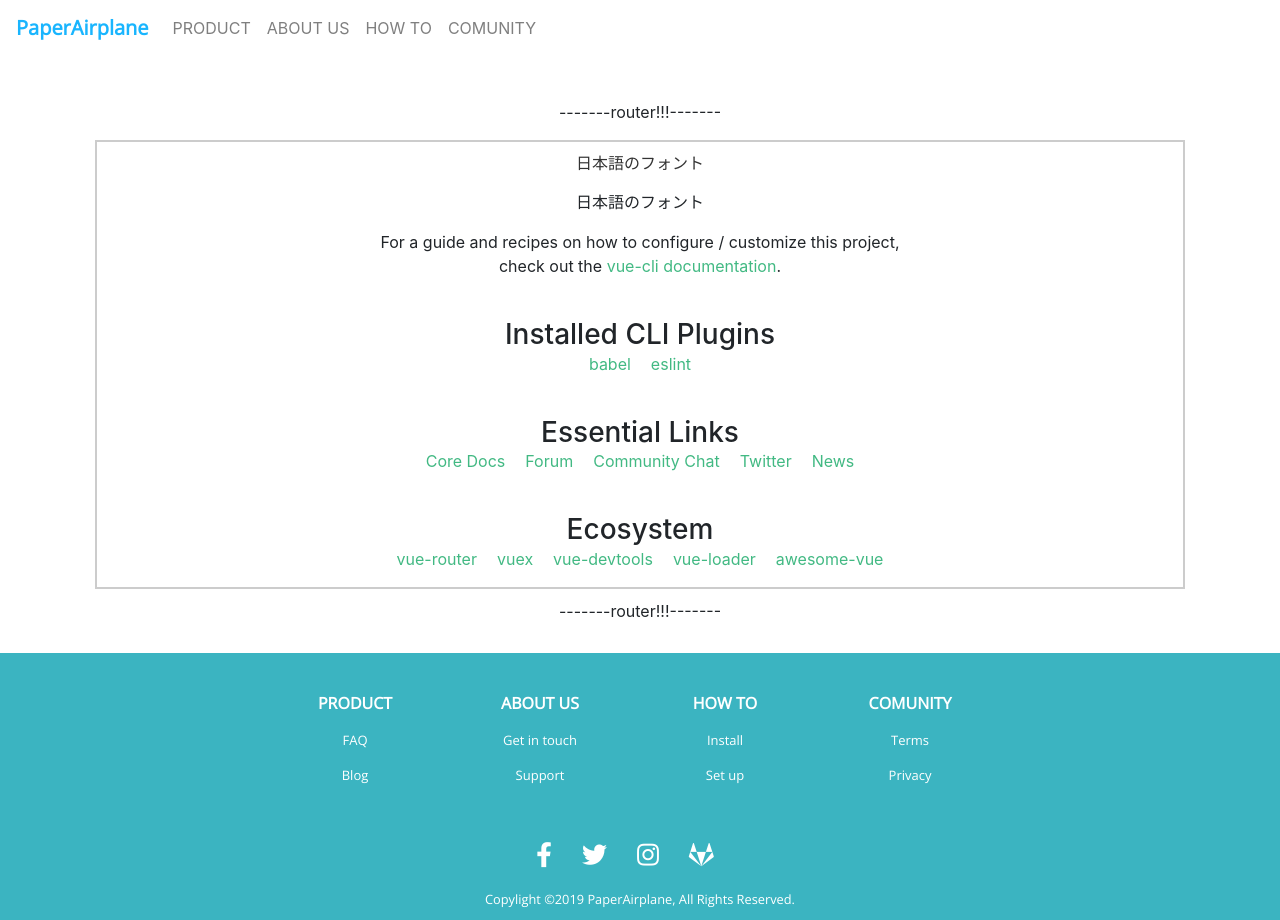
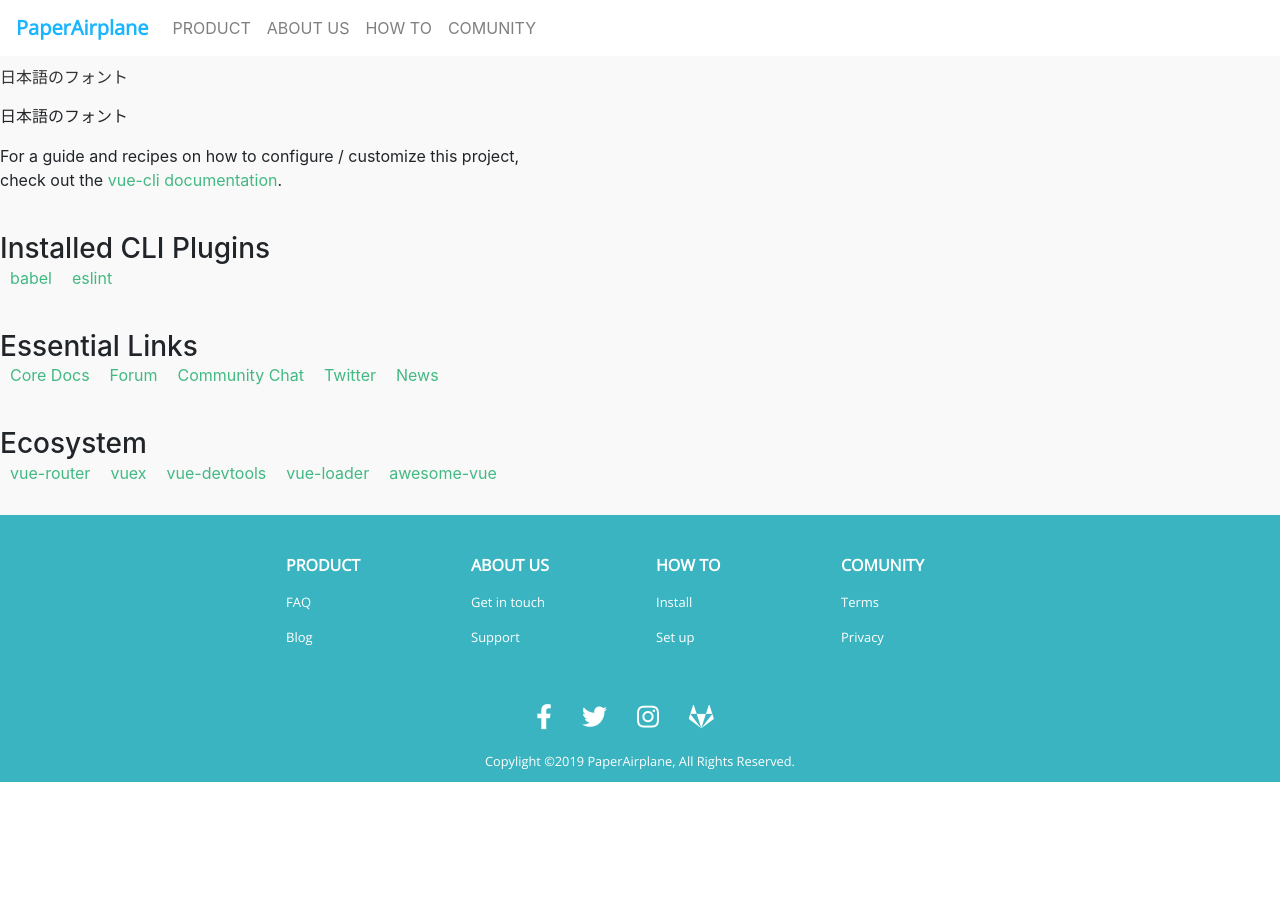
Before and after one commit to okuxxbos20/PaperAirplane, a Vue app in the folder vue/: page / in a window 1280 px wide. After the commit the page ends 800 px from the top, so only its background shows below. Built offline with nearby package versions, Linux system fonts and the light colour scheme.

Commit message:
add new color

```diff
--- a/vue/src/App.vue
+++ b/vue/src/App.vue
@@ -1,19 +1,15 @@
 <template>
   <div id="app">
     <Header/>
-    <div style="height: 100px;"></div>
-    <div class="container">
-      <p>-------router!!!-------</p>
-        <router-view class="router_view"></router-view>
-      <p>-------router!!!-------</p>
-    </div>
+    <div style="height: 56px;"></div>
+        <router-view></router-view>
     <Footer/>
   </div>
 </template>
 
 <script>
-import Header from './components/Header.vue'
-import Footer from './components/Footer.vue'
+import Header from './components/Header.vue';
+import Footer from './components/Footer.vue';
 
 export default {
   name: 'app',
@@ -21,13 +17,16 @@ export default {
     Header,
     Footer
   }
-}
+};
 </script>
 
 <style lang="scss">
 :root {
   --mainColor: #19b5fe;
   --subColor: #3bb4c1;
+  --backGround: #f9f9f9;
+  --text: #333;
+  --border: #e7e7e7;
   --black: #2e3131;
   --white: #fff;
 }
@@ -39,7 +38,7 @@ export default {
 #app {
   margin: 0;
   padding: 0;
-  text-align: center;
+  background: var(--backGround);
 }
 
 a {
@@ -48,9 +47,4 @@ a {
     text-decoration: none;
   }
 }
-
-.router_view {
-  margin: 10px;
-  border: 2px solid #ccc;
-}
 </style>
```
